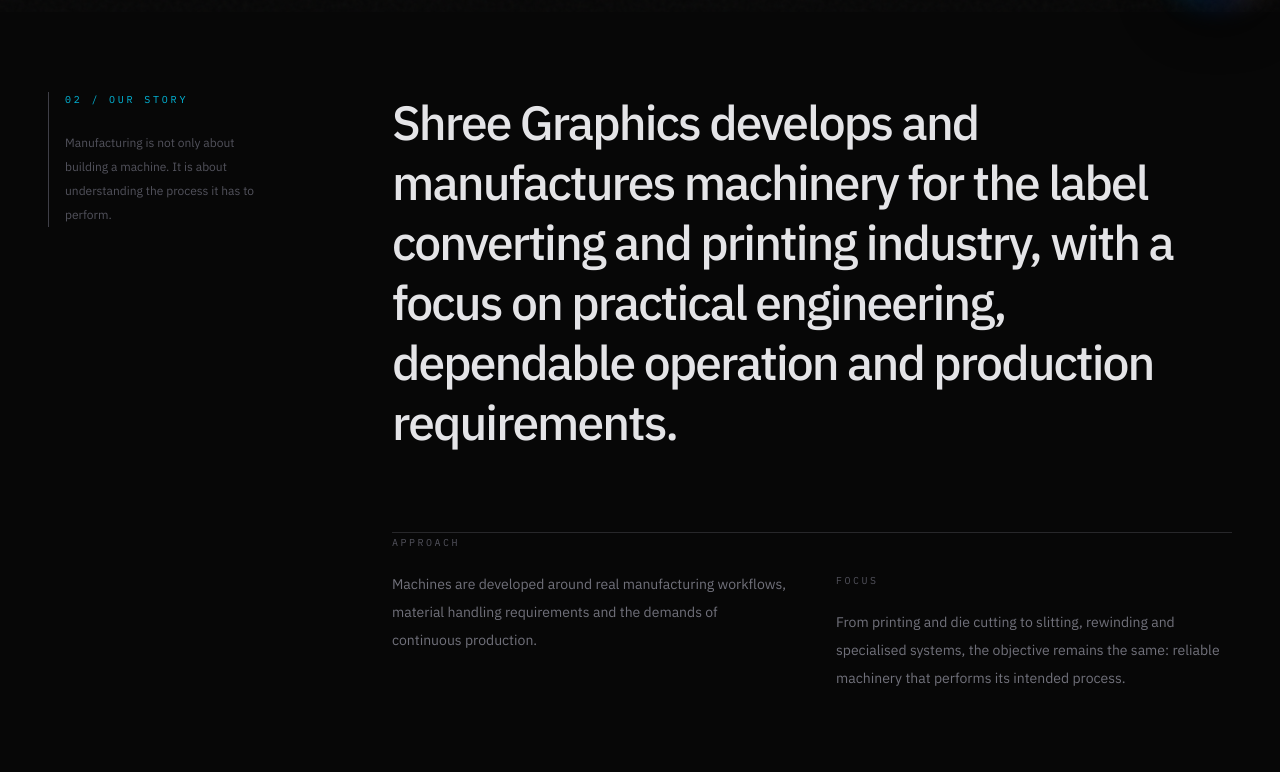
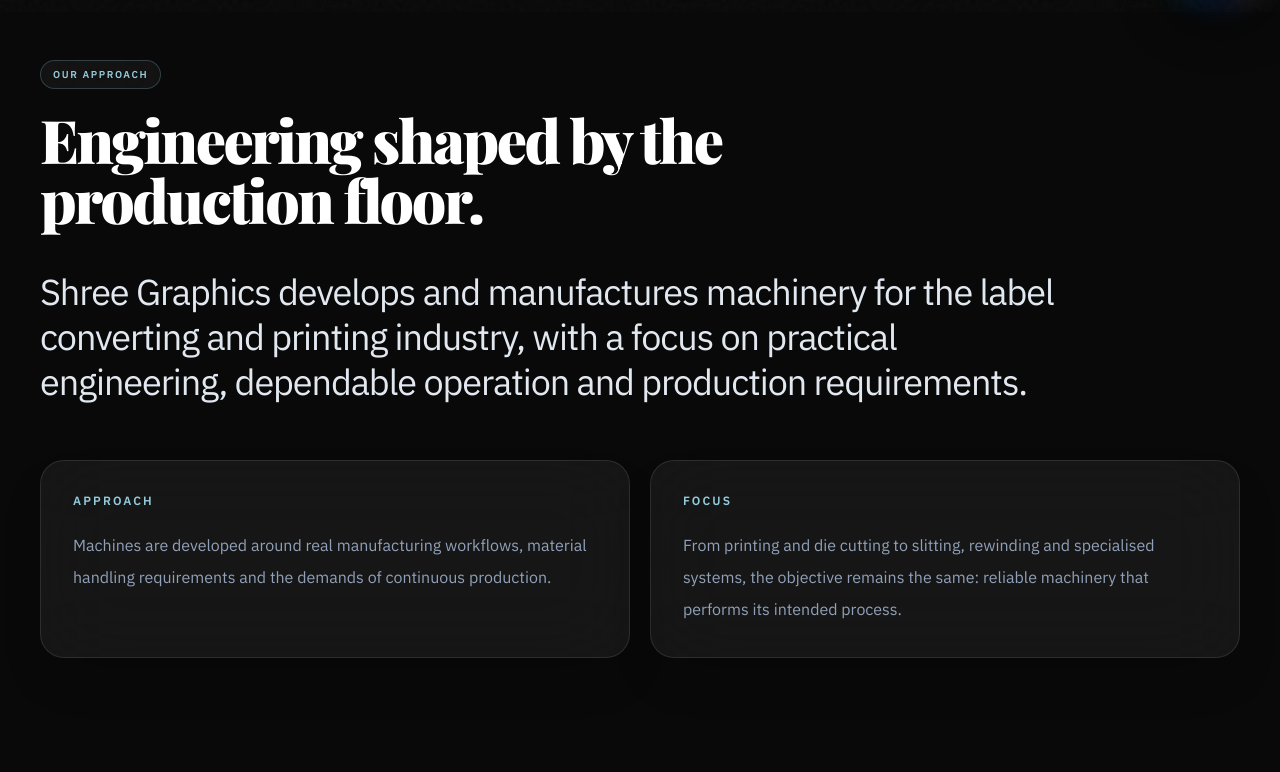
Before and after one commit to atharavakadam21-crypto/shree-graphics, a Next.js app in the folder frontend/: page /about in a window 1280 px wide. Shown: the part 788-1560 px from the top of the page. Built offline with nearby package versions, Linux system fonts and the light colour scheme.

Commit message:
feat(about): reskin company story cards

```diff
--- a/frontend/src/components/public/about/CompanyStory.tsx
+++ b/frontend/src/components/public/about/CompanyStory.tsx
@@ -1,63 +1,8 @@
 "use client";
+import { motion } from "framer-motion";
+import Container from "@/components/public/ui/Container";
+import GlassCard from "@/components/public/ui/GlassCard";
+import SectionHeading from "@/components/public/ui/SectionHeading";
 
-import ScrollReveal from "@/components/public/ScrollReveal";
-import ScrollMotion from "../ScrollMotion";
-
-export default function CompanyStory() {
-  return (
-    <section className="border-b border-zinc-900 bg-[#070707] py-24 sm:py-32 lg:py-40">
-      <div className="mx-auto max-w-[1600px] px-5 sm:px-8 lg:px-12">
-        <div className="grid gap-16 lg:grid-cols-[0.25fr_0.75fr]">
-          <ScrollReveal>
-            <div className="border-l border-zinc-700 pl-4">
-              <p className="font-mono text-[10px] uppercase tracking-[0.28em] text-cyan-500">
-                02 / Our Story
-              </p>
-
-              <p className="mt-6 max-w-[210px] text-xs leading-6 text-zinc-600">
-                Manufacturing is not only about building a machine. It is
-                about understanding the process it has to perform.
-              </p>
-            </div>
-          </ScrollReveal>
-          <div>
-            <ScrollReveal>
-              <p className="max-w-5xl text-3xl font-medium leading-tight tracking-[-0.04em] text-zinc-200 sm:text-4xl lg:text-5xl">
-                Shree Graphics develops and manufactures machinery for the
-                label converting and printing industry, with a focus on
-                practical engineering, dependable operation and production
-                requirements.
-              </p>
-            </ScrollReveal>
-
-            <div className="mt-20 grid gap-12 border-t border-zinc-800 pt-10 sm:grid-cols-2">
-              <ScrollMotion speed={0.06}> <ScrollReveal delay={100}>
-                <p className="font-mono text-[10px] uppercase tracking-[0.25em] text-zinc-600">
-                  Approach
-                </p>
-
-                <p className="mt-5 max-w-md text-sm leading-7 text-zinc-500">
-                  Machines are developed around real manufacturing workflows,
-                  material handling requirements and the demands of continuous
-                  production.
-                </p>
-              </ScrollReveal>     </ScrollMotion>
-
-              <ScrollReveal delay={180}>
-                <p className="font-mono text-[10px] uppercase tracking-[0.25em] text-zinc-600">
-                  Focus
-                </p>
-
-                <p className="mt-5 max-w-md text-sm leading-7 text-zinc-500">
-                  From printing and die cutting to slitting, rewinding and
-                  specialised systems, the objective remains the same:
-                  reliable machinery that performs its intended process.
-                </p>
-              </ScrollReveal>
-            </div>
-          </div>
-        </div>
-      </div>
-    </section>
-  );
-}
+export default function CompanyStory(){return <section className="relative bg-[#090909] py-24 sm:py-32"><Container><SectionHeading eyebrow="Our approach" title="Engineering shaped by the production floor." align="left"/><motion.p initial={{opacity:0,y:22}} whileInView={{opacity:1,y:0}} viewport={{once:true}} transition={{duration:.6}} className="mt-10 max-w-5xl text-2xl leading-tight tracking-[-.03em] text-slate-200 sm:text-3xl lg:text-4xl">Shree Graphics develops and manufactures machinery for the label converting and printing industry, with a focus on practical engineering, dependable operation and production requirements.</motion.p><div className="mt-14 grid gap-5 md:grid-cols-2"><StoryCard title="Approach">Machines are developed around real manufacturing workflows, material handling requirements and the demands of continuous production.</StoryCard><StoryCard title="Focus">From printing and die cutting to slitting, rewinding and specialised systems, the objective remains the same: reliable machinery that performs its intended process.</StoryCard></div></Container></section>}
+function StoryCard({title,children}:{title:string;children:React.ReactNode}){return <motion.div initial={{opacity:0,y:20}} whileInView={{opacity:1,y:0}} viewport={{once:true}} transition={{duration:.55}}><GlassCard className="h-full rounded-3xl p-7 sm:p-8"><p className="text-xs font-semibold uppercase tracking-[.18em] text-[#95CCDD]">{title}</p><p className="mt-5 leading-8 text-slate-400">{children}</p></GlassCard></motion.div>}
```
